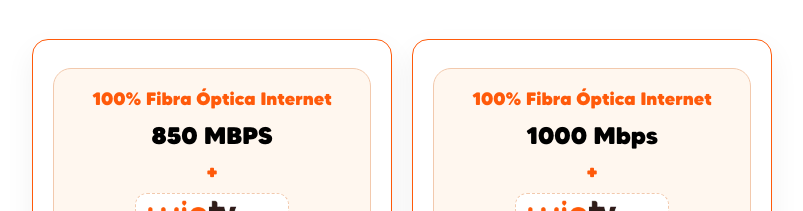
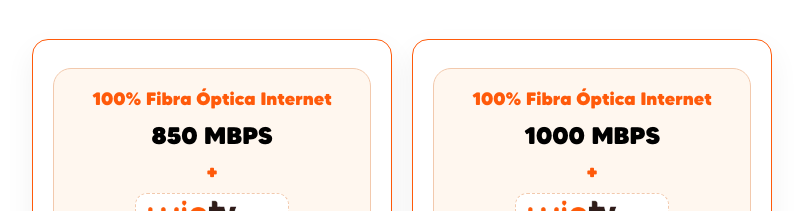
Before and after one commit to nodos-io/win-distributor, a Next.js app: page / in a window 1280 px wide. Shown: the part 1180-1391 px from the top of the page, without its empty margins (238-1041 px from the left). Built offline with nearby package versions, Linux system fonts and the light colour scheme; a web font is replaced by a local one.

Commit message:
Update font consisntancy

```diff
--- a/components/slider/PlanSlider.js
+++ b/components/slider/PlanSlider.js
@@ -25,7 +25,7 @@ export const WINTV_SERVICES = [
       {
         id: "fibra-600",
         title: "100% Fibra Óptica Internet",
-        speed: "1000 Mbps",
+        speed: "1000 MBPS",
         price: "S/ 69,95",
         priceNote: "x 1 mes",
         originalPrice: "S/139,90",
@@ -49,7 +49,7 @@ export const WINTV_SERVICES = [
       {
         id: "premium-800",
         title: "100% Fibra Óptica Internet",
-        speed: "850 Mbps",
+        speed: "850 MBPS",
         price: "S/ 64,45",
         priceNote: "x 1 mes",
         originalPrice: "S/128,90",
@@ -60,7 +60,7 @@ export const WINTV_SERVICES = [
       {
         id: "premium-500",
         title: "100% Fibra Óptica Internet",
-        speed: "1000 Mbps",
+        speed: "1000 MBPS",
         price: "S/ 74,45",
         priceNote: "x 1 mes",
         originalPrice: "S/148,90",
@@ -84,7 +84,7 @@ export const WINTV_SERVICES = [
       {
         id: "l1-700",
         title: "100% Fibra Óptica Internet",
-        speed: "850 Mbps",
+        speed: "850 MBPS",
         price: "S/ 72,45",
         priceNote: "x 1 mes",
         originalPrice: "S/144,90",
@@ -95,7 +95,7 @@ export const WINTV_SERVICES = [
       {
         id: "l1-400",
         title: "100% Fibra Óptica Internet",
-        speed: "1000 Mbps",
+        speed: "1000 MBPS",
         price: "S/ 82,45",
         priceNote: "x 1 mes",
         originalPrice: "S/164,90",
@@ -119,7 +119,7 @@ export const WINTV_SERVICES = [
       {
         id: "premium-max-900",
         title: "100% Fibra Óptica Internet",
-        speed: "850 Mbps",
+        speed: "850 MBPS",
         price: "S/ 77,45",
         priceNote: "x 1 mes",
         originalPrice: "S/154,90",
@@ -130,7 +130,7 @@ export const WINTV_SERVICES = [
       {
         id: "premium-max-500",
         title: "100% Fibra Óptica Internet",
-        speed: "1000 Mbps",
+        speed: "1000 MBPS",
         price: "S/ 87,45",
         priceNote: "x 1 mes",
         originalPrice: "S/174,90",
```
